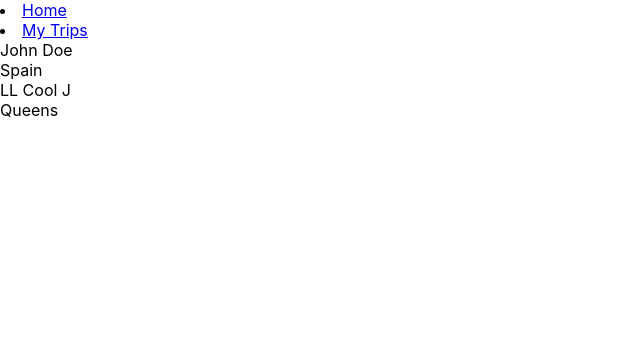
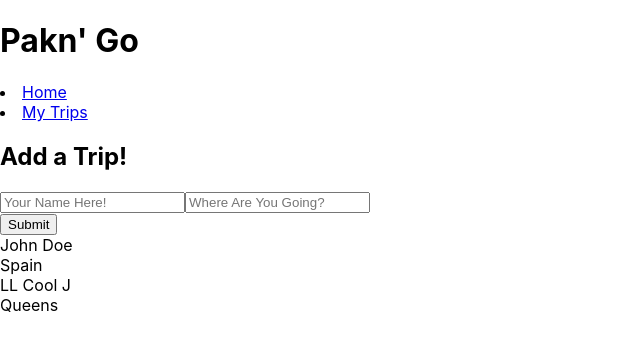
Before and after one commit to wwwestin/wazard-client-side, a React (Create React App) app: page / in a window 1280 px wide. Shown: the top 350 px of the page, without its empty margins (0-640 px from the left). Built offline with nearby package versions, Linux system fonts and the light colour scheme; data requests are answered from the project's data file.

Commit message:
form added not functioning yet

```diff
--- a/src/components/App.js
+++ b/src/components/App.js
@@ -3,10 +3,14 @@ import { BrowserRouter as Router, Route } from "react-router-dom";
 import NavBar from './NavBar';
 import TripPage from './TripPage';
 import MyTrips from './MyTrips';
+import Header from './Header';
 
 function App() {
     return (
         <div className="App">
+            <div>
+                <Header />
+            </div>
             <Router>
                 <NavBar />
                     <Route>
--- /dev/null
+++ b/src/components/Header.js
@@ -0,0 +1,11 @@
+import React from "react";
+
+function Header() {
+    return (
+        <div>
+            <h1>Pakn' Go</h1>
+        </div>
+    )
+}
+
+export default Header;
--- a/src/components/TripForm.js
+++ b/src/components/TripForm.js
@@ -1,10 +1,58 @@
 import React, {useState} from "react";
 
-function TripForm() {
+function TripForm({onAddTrip}) {
+const [formData, setFormData] = useState({
+    user: "",
+    location: "",
+});
+
+function handleChange(event) {
+    setFormData({
+        ...formData,
+        [event.target.name]: event.target.value,
+    });
+}
+
+function handleSubmit(event){
+    event.preventDefault()
+
+    const newTrip = {
+        user: formData.user,
+        location: formData.location,
+        };
+
+    fetch("http://localhost:8000/test", {
+        method: "POST",
+        headers: {
+          "Content-Type": "application/json",
+        },
+        body: JSON.stringify(newTrip),
+      })
+        .then((r) => r.json())
+        .then(onAddTrip);
+
+};
 
     return (
-        <div>
-
+        <div className="trip-form">
+            <h2>Add a Trip!</h2>
+            <form onSubmit = {handleSubmit}>
+                <input
+                    type= "text"
+                    placeholder= "Your Name Here!"
+                    name= "user"
+                    value= {formData.user}
+                    onChange= {handleChange}
+                />
+                <input
+                    type= "text"
+                    placeholder="Where Are You Going?"
+                    name= "location"
+                    value= {formData.location}
+                    onChange= {handleChange}
+                />
+            </form>
+            <button type="submit">Submit</button>
         </div>
     )
 }
--- a/src/components/TripPage.js
+++ b/src/components/TripPage.js
@@ -1,9 +1,14 @@
-import React, {useState, useEffect} from 'react';
+import React, {useState, useEffect} from "react";
 import TripContainer from "./TripContainer";
+import TripForm from "./TripForm";
 
 function TripPage() {
 
     const [trips, setTrips] = useState([]);
+
+    function handleAddTrip(newTrip) {
+        setTrips([...trips, newTrip]);
+    }
 
     useEffect(() => {
         fetch("http://localhost:8000/test")
@@ -14,6 +19,7 @@ function TripPage() {
     return (
         <div className = "cards-container">
             <div>
+                <TripForm onAddTrip = {handleAddTrip} />
                 <TripContainer trips = {trips} />
             </div>
         </div>
```
